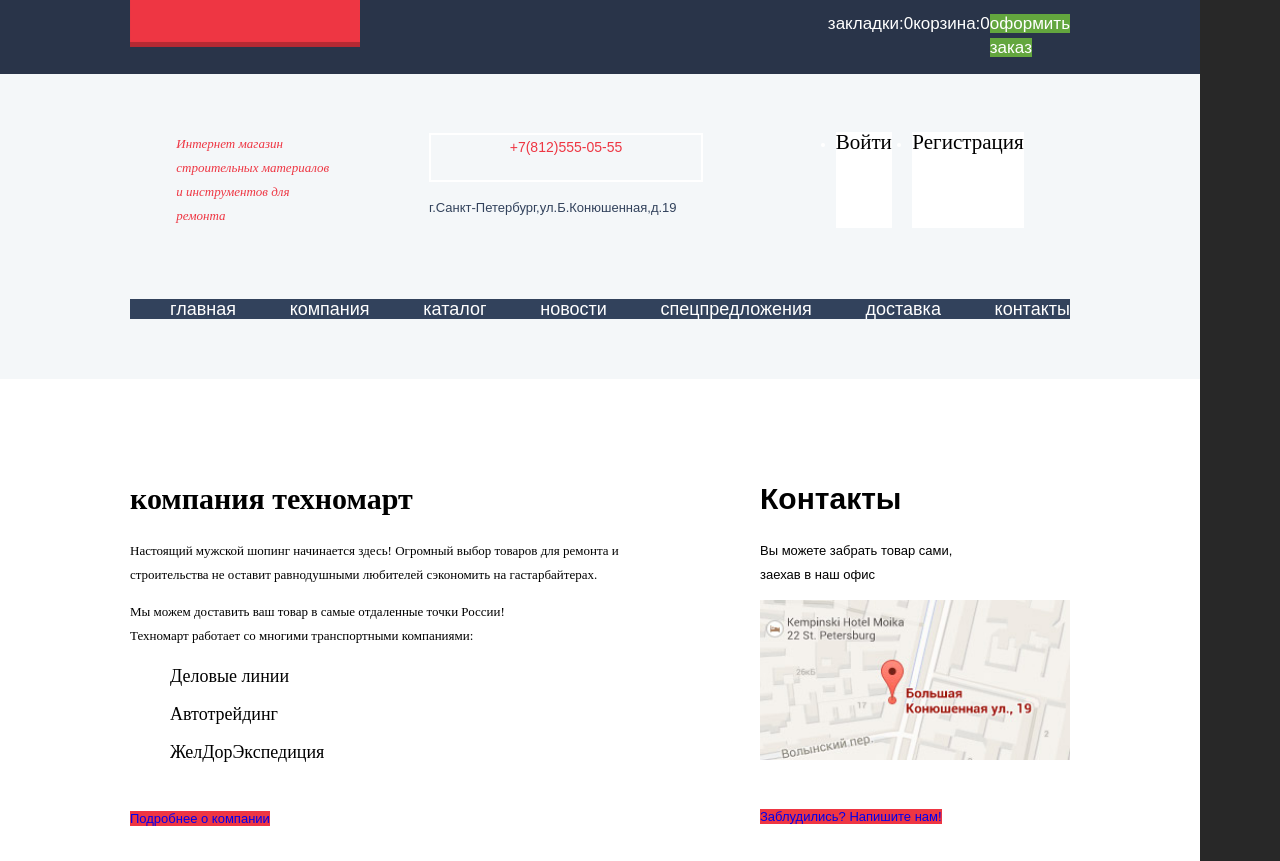
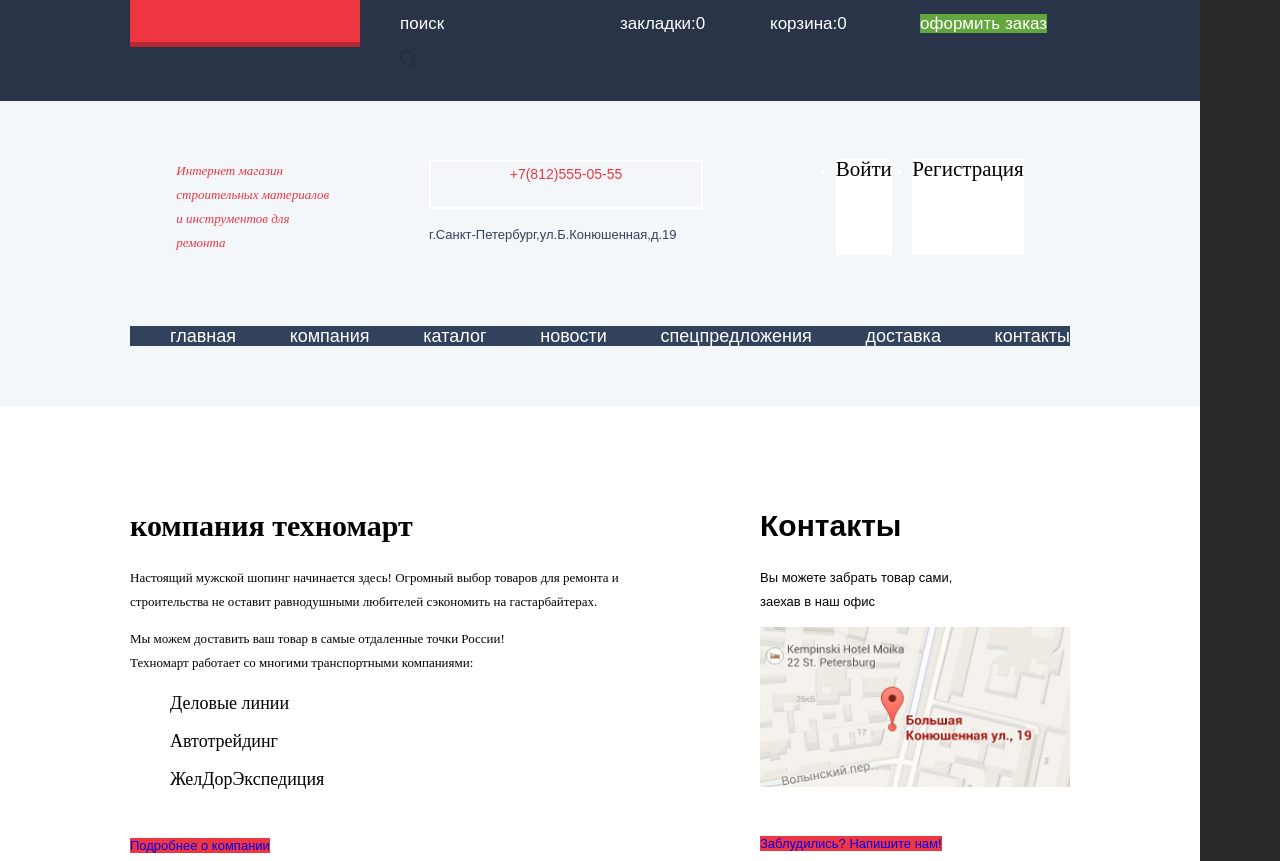
Before and after one commit to sergeix2020/552683-technomart-27-master, a plain HTML site: page index.html in a window 1280 px wide. Shown: the top 861 px of the page. Drawn offline with Linux system fonts and the light colour scheme; a web font is replaced by a local one.

Commit message:
Update index.html

```diff
--- a/index.html
+++ b/index.html
@@ -12,11 +12,11 @@
       <div class="top-menu-header">
         <div class="container">
           <a href = ""><img src = "img/logo.png" alt = "логотип"/>
-          <!-- <p class = "main-logo" >техномарт</p> ->
+           <!-- <p class = "main-logo" >техномарт</p> -->
          </a>
           <ul class ="button-preview">
             <li class = "button button-search"><a href = "#">поиск</a>
-             <!--  <p><img src = "img/icon-search.png" alt = "поиск"/></p> -->
+              <p><img src = "img/icon-search.png" alt = "поиск"/></p>
             </li>
           </ul>
           <ul class ="button-preview">
```
